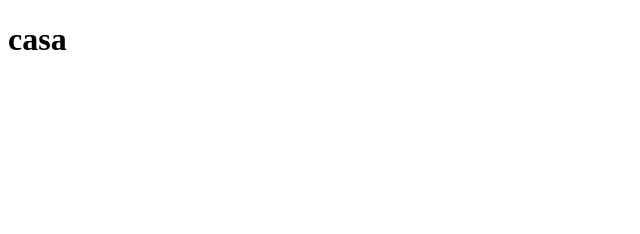
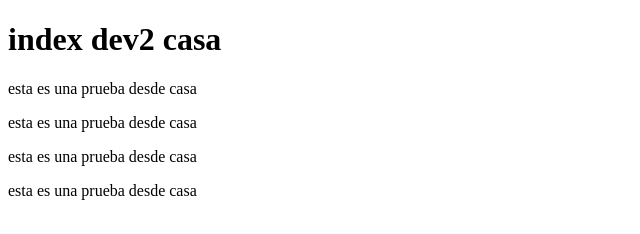
Before and after one commit to carmenctz/casa, a plain HTML site: page Index.html in a window 1280 px wide. Shown: the whole page, without its empty margins (0-640 px from the left). Drawn offline with Linux system fonts and the light colour scheme.

Commit message:
dev2 casa

```diff
--- a/Index.html
+++ b/Index.html
@@ -7,6 +7,10 @@
     <title>Document</title>
 </head>
 <body>
-    <h1>casa</h1>
+    <h1>index dev2 casa</h1>
+     <p>esta es una prueba desde casa</p>
+     <p>esta es una prueba desde casa</p>
+     <p>esta es una prueba desde casa</p>
+     <p>esta es una prueba desde casa</p>
 </body>
 </html>
```
